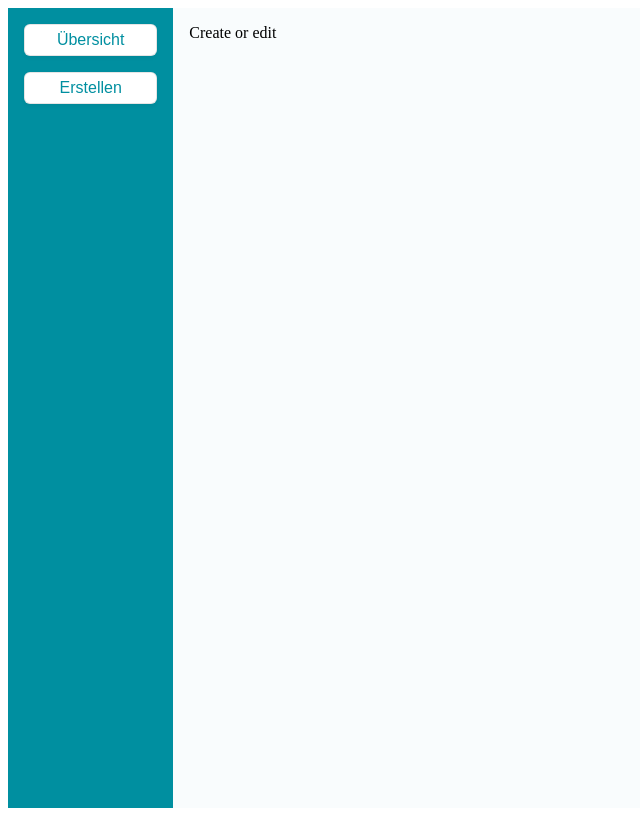
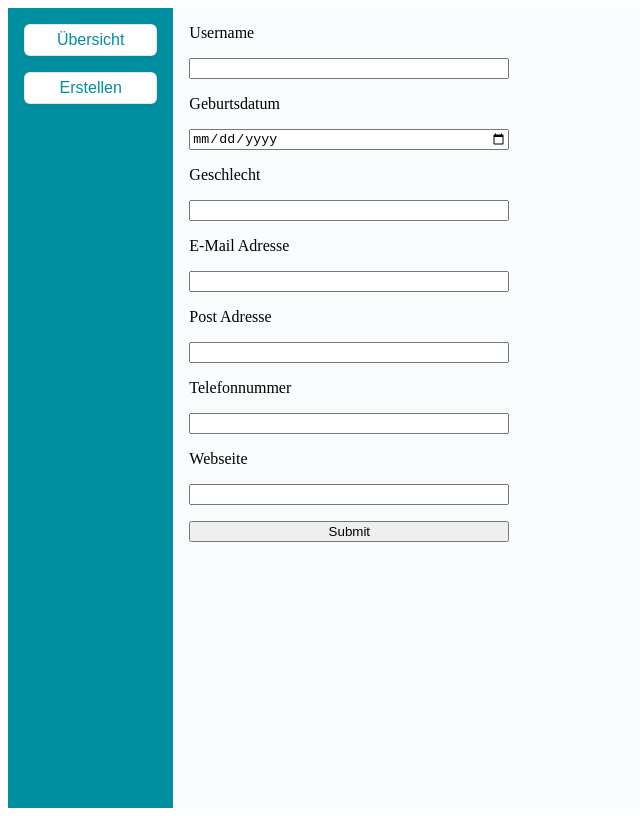
Before and after one commit to chris-gr81/user-directory, a React (Vite) app: page /create in a window 1280 px wide. Shown: the whole page, without its empty margins (0-640 px from the left). Built offline with nearby package versions, Linux system fonts and the light colour scheme; the HTML template or start-up script is replaced by a standard one.

Commit message:
Add formular

```diff
--- /dev/null
+++ b/src/components/formular/Formular.tsx
@@ -0,0 +1,30 @@
+import "./formular.scss";
+
+function Formular() {
+  return (
+    <form className="formular-wrapper">
+      <label htmlFor="user-name">Username</label>
+      <input type="text" id="user-name" />
+      <label htmlFor="geburts-datum">Geburtsdatum</label>
+      <input type="date" id="geburts-datum" />
+      <label htmlFor="gender">Geschlecht</label>
+      <input list="gender-list" id="gender" />
+      <datalist id="gender-list">
+        <option value="männlich"></option>
+        <option value="weiblich"></option>
+        <option value="divers"></option>
+      </datalist>
+      <label htmlFor="email">E-Mail Adresse</label>
+      <input type="email" id="email" />
+      <label htmlFor="adress">Post Adresse</label>
+      <input type="text" id="adress" />
+      <label htmlFor="phone">Telefonnummer</label>
+      <input type="tel" id="phone" />
+      <label htmlFor="webside">Webseite</label>
+      <input type="url" id="webside" />
+      <input type="submit" id="submit" />
+    </form>
+  );
+}
+
+export default Formular;
--- /dev/null
+++ b/src/components/formular/formular.scss
@@ -0,0 +1,6 @@
+.formular-wrapper {
+  display: flex;
+  flex-direction: column;
+  width: 20rem;
+  gap: 1rem;
+}
--- a/src/routes/create/CreateView.tsx
+++ b/src/routes/create/CreateView.tsx
@@ -1,8 +1,9 @@
 import { useParams } from "react-router-dom";
+import Formular from "../../components/formular/Formular";
 
 function CreateView() {
   const { userId } = useParams();
-  return <>Create or edit {userId}</>;
+  return <Formular />;
 }
 
 export default CreateView;
```
